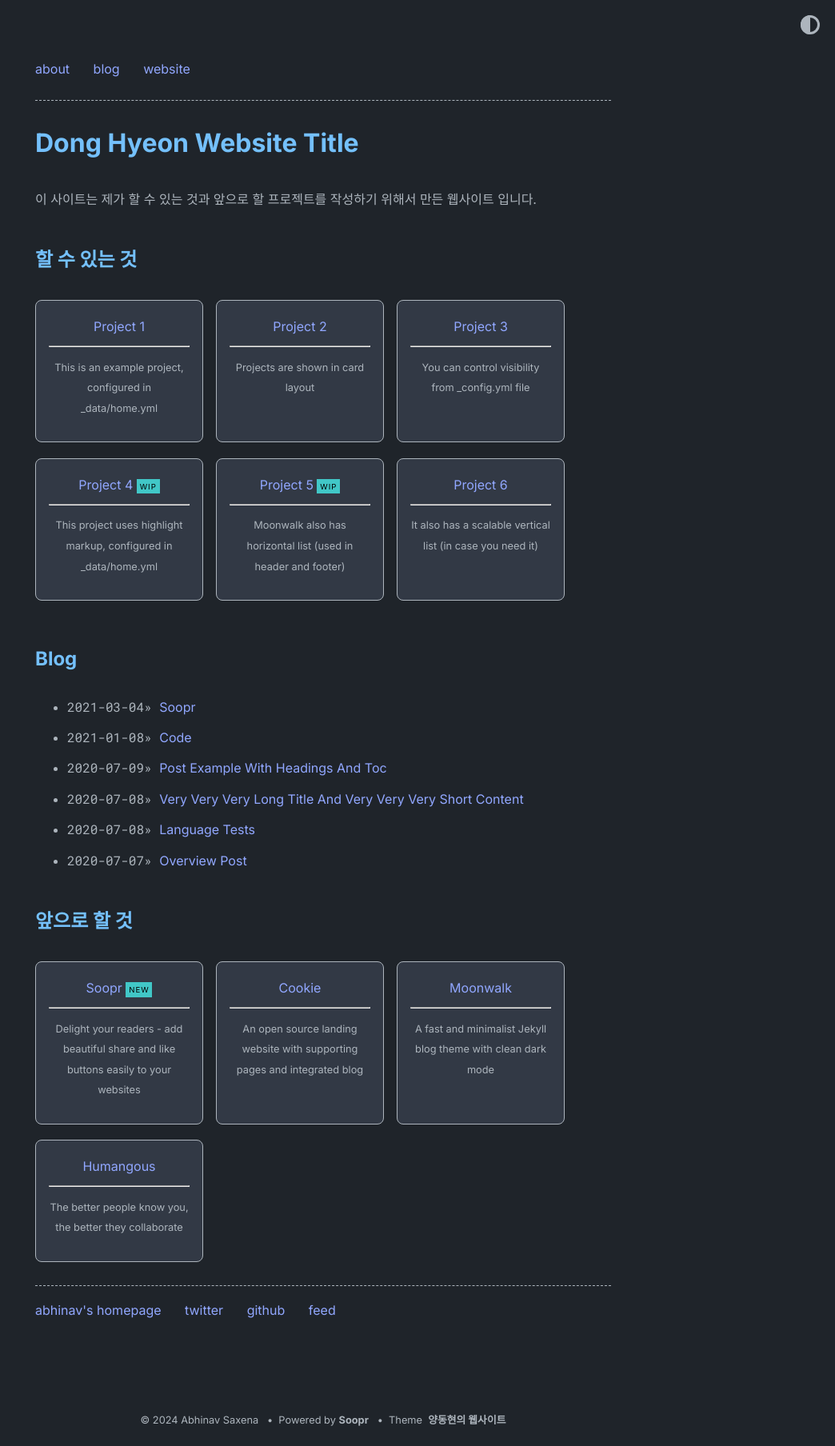
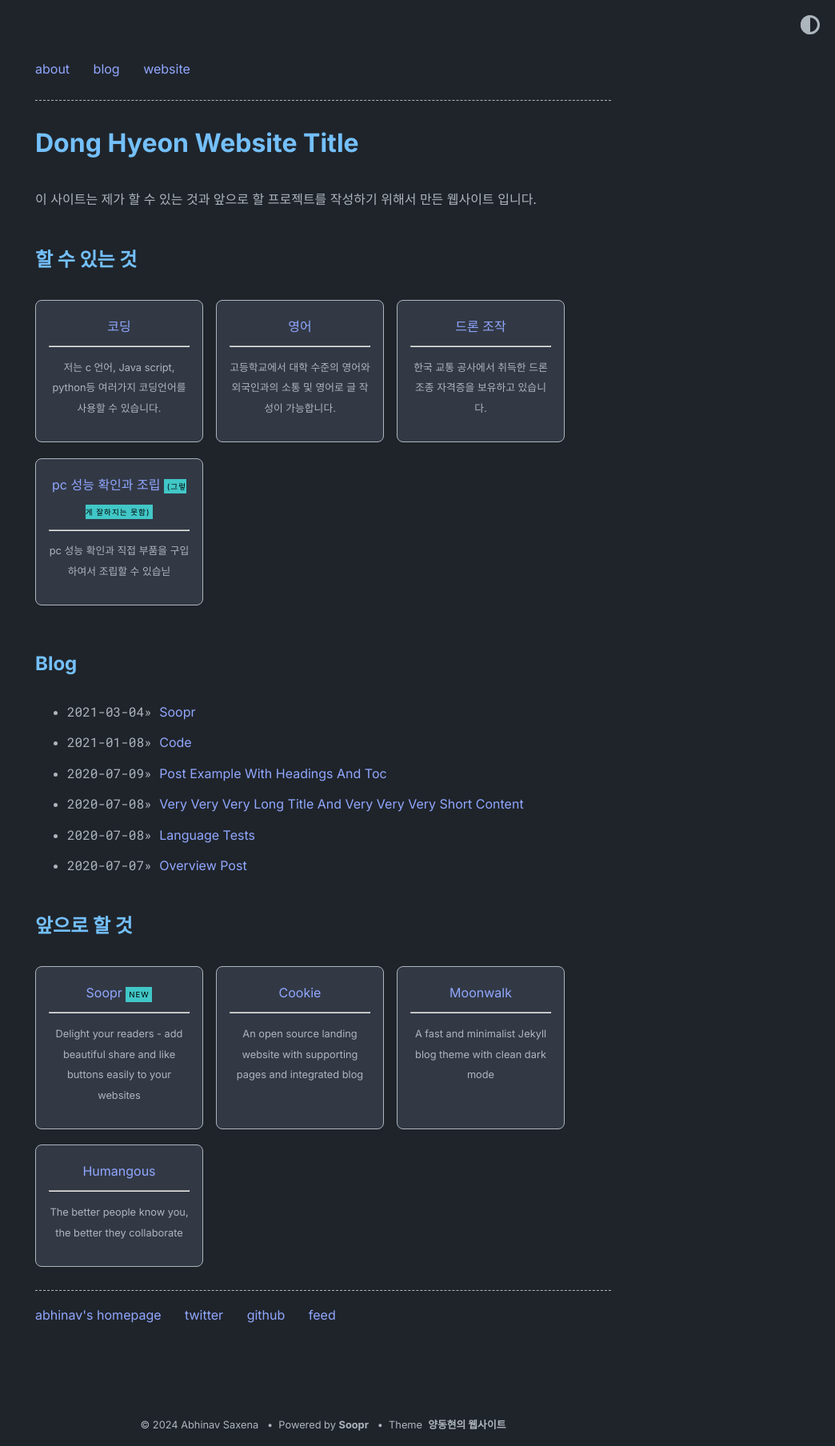
Before and after one commit to Eustiana07/.github.io, a Jekyll site: the page built from index.md, in a window 1280 px wide. Shown: the whole page at 80% size, without its empty margins (236-1280 px from the left). Built offline with Jekyll 4.4.1, drawn with Linux system fonts in a browser that asks for light colours.

Commit message:
Update home.yml

```diff
--- a/_data/home.yml
+++ b/_data/home.yml
@@ -9,31 +9,23 @@ navbar_entries:
     url: https://www.abhinav.co
 
 project_entries:
-  - title: Project 1
+  - title: 코딩
     url: overview-post
-    desc: This is an example project, configured in _data/home.yml
+    desc: 저는 c 언어, Java script, python등 여러가지 코딩언어를 사용할 수 있습니다.
 
-  - title: Project 2
+  - title: 영어
     url: overview-post
-    desc: Projects are shown in card layout
+    desc: 고등학교에서 대학 수준의 영어와 외국인과의 소통 및 영어로 글 작성이 가능합니다.
 
-  - title: Project 3
+  - title: 드론 조작
     url: overview-post
-    desc: You can control visibility from _config.yml file
+    desc: 한국 교통 공사에서 취득한 드론 조종 자격증을 보유하고 있습니다.
 
-  - title: Project 4
+  - title: pc 성능 확인과 조립
     url: overview-post
-    desc: This project uses highlight markup, configured in _data/home.yml
-    highlight: WIP
+    desc: pc 성능 확인과 직접 부품을 구입하여서 조립할 수 있습닏
+    highlight: (그렇게 잘하지는 못함)
 
-  - title: Project 5
-    url: overview-post
-    desc: Moonwalk also has horizontal list (used in header and footer)
-    highlight: WIP
-
-  - title: Project 6
-    url: overview-post
-    desc: It also has a scalable vertical list (in case you need it)
 
 old_project_entries:
   - title: Soopr
```
